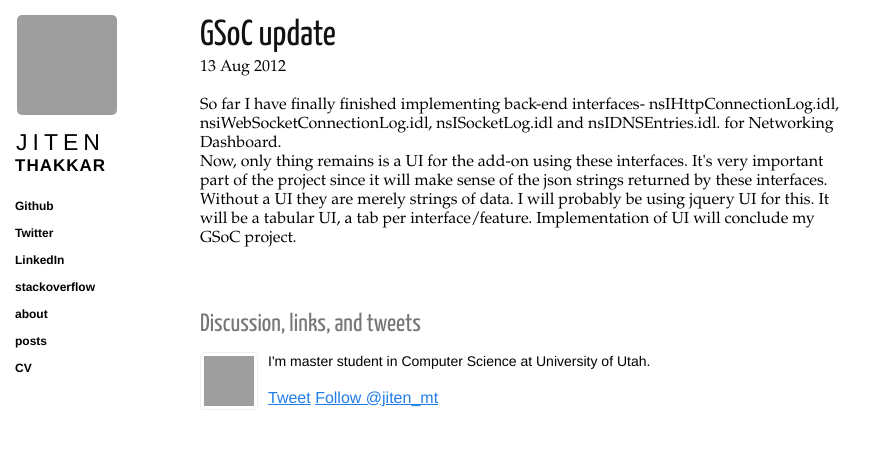
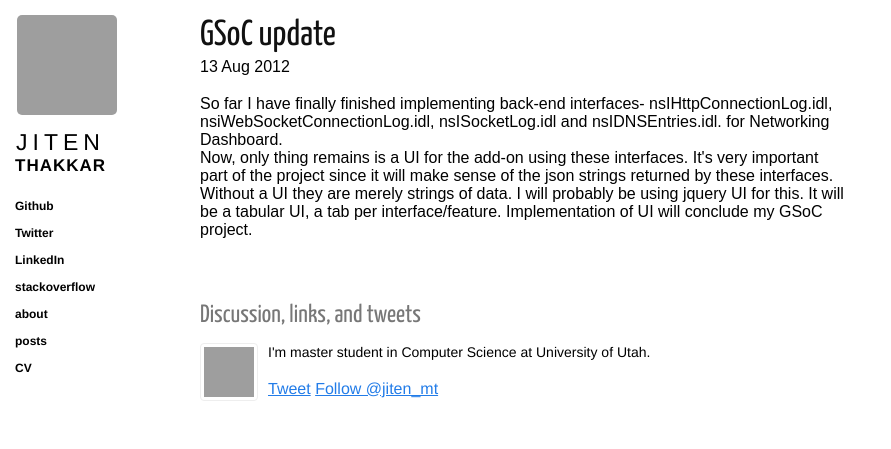
Before and after one commit to jiten-thakkar/jiten-thakkar.github.io, a Jekyll site: the page built from _posts/2012-08-13-gsoc-update.html, in a window 1280 px wide. Shown: the top 449 px of the page, without its empty margins (0-891 px from the left). Built offline with Jekyll 4.4.1, drawn with Linux system fonts in a browser that asks for light colours; nearby versions of some CDN libraries; comment, search, counter and statistics services are not loaded; grey boxes are pictures that could not be loaded.

```diff
--- a/css/base.css
+++ b/css/base.css
@@ -1,6 +1,6 @@
 @charset "UTF-8";
 body {
-  font-family: "Palatino Linotype", "Book Antiqua", Palatino, serif;
+  font-family: Arial, Helvetica, sans-serif;
   margin: 0;
   -webkit-font-smoothing: antialiased; }
 
```
